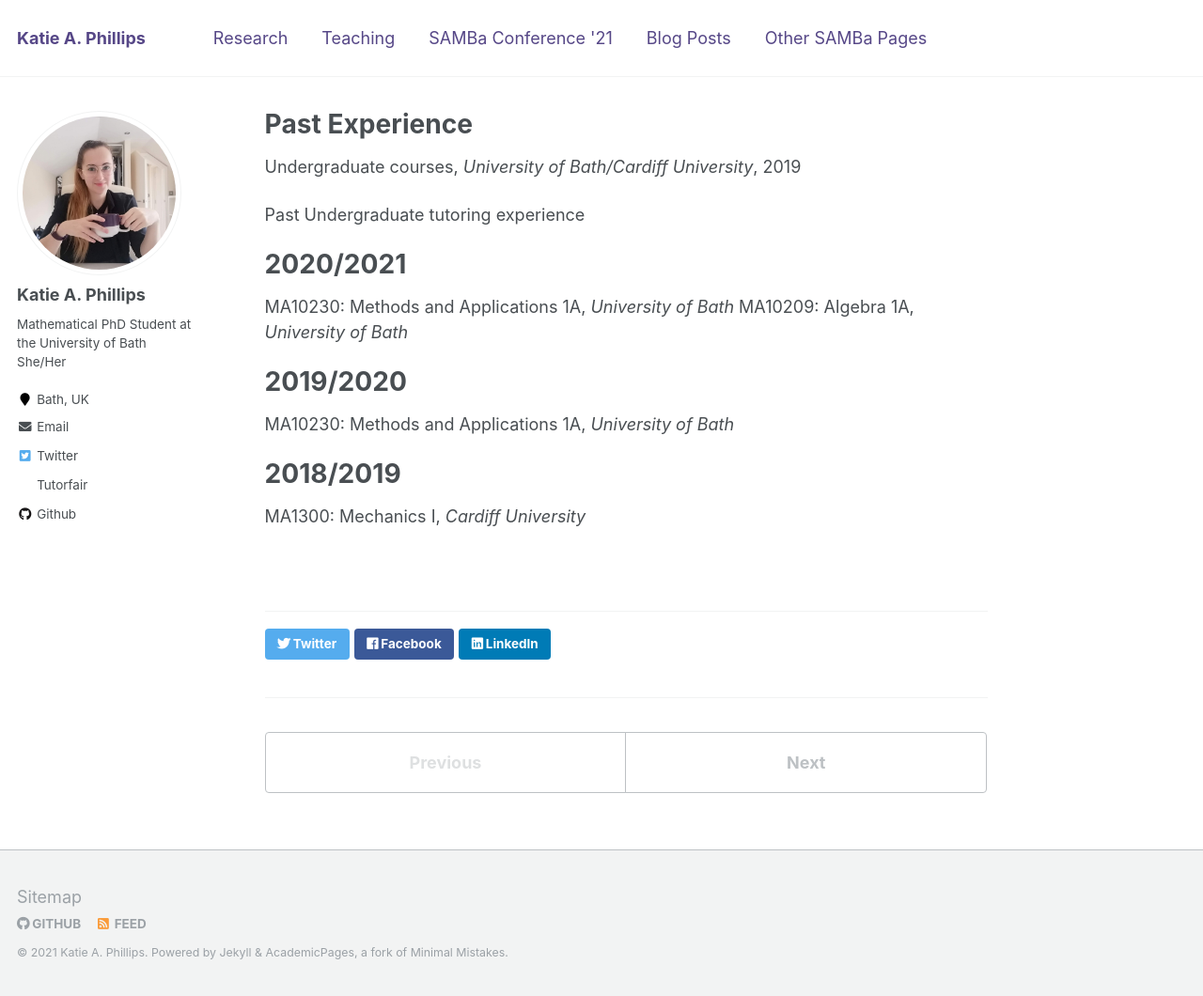
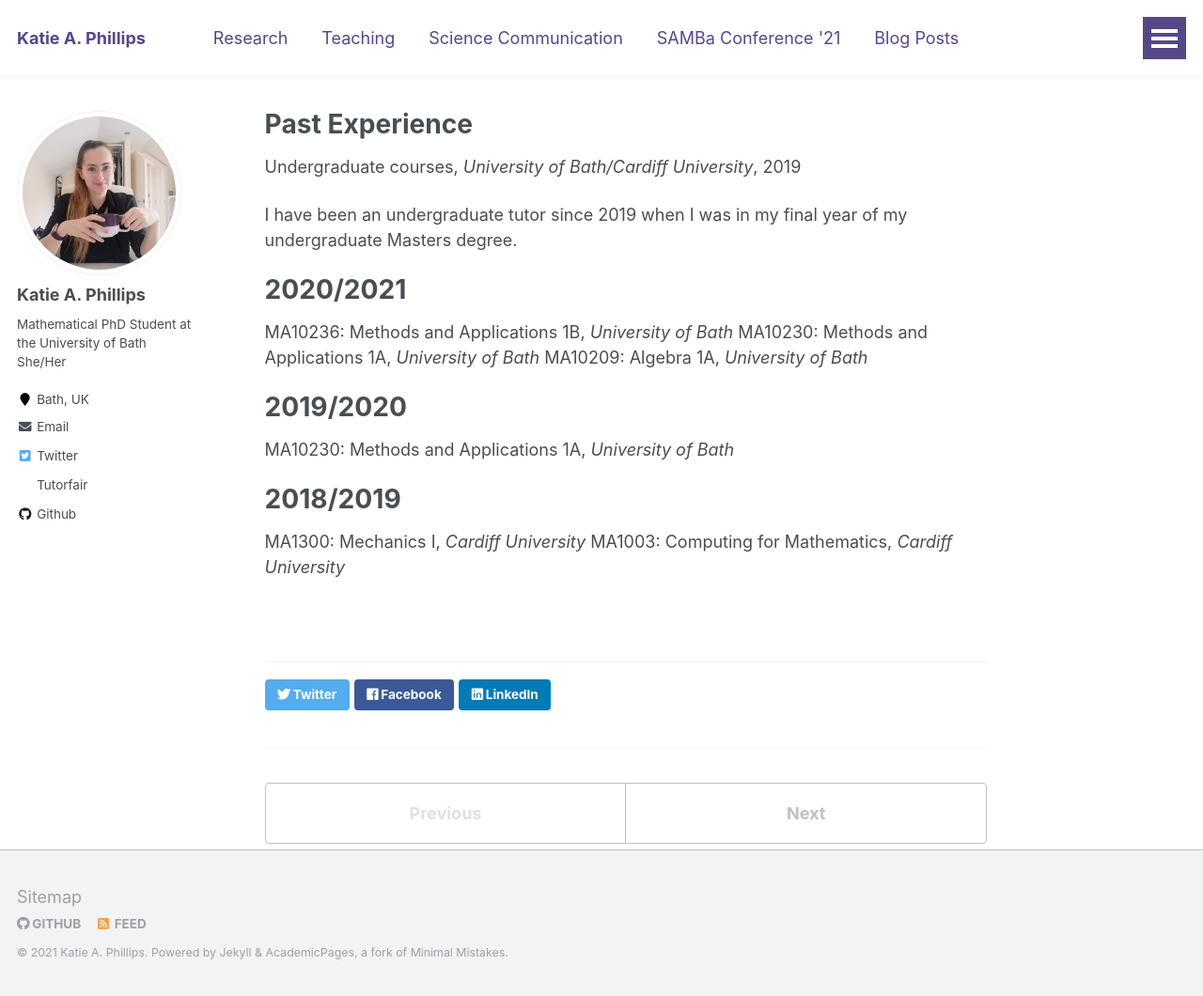
Before and after one commit to kap39/kap39.github.io, a Jekyll site: the page built from _teaching/past-experience.md, in a window 1280 px wide and 1060 px high. Shown: the whole window at 94% size. Built offline with Jekyll 4.4.1, drawn with Linux system fonts in a browser that asks for light colours.

```diff
--- a/_data/navigation.yml
+++ b/_data/navigation.yml
@@ -5,6 +5,9 @@ main:
 
   - title: "Teaching"
     url: /teaching/
+
+  - title: "Science Communication"
+    url: /SciComm/
 
   - title: "SAMBa Conference '21"
     url: /SAMBa-Conference/
--- a/_teaching/2019-teaching-past-experience.md
+++ b/_teaching/past-experience.md
@@ -8,11 +8,11 @@ date: 2019-01-01
 location: "Bath, UK"
 ---
 
-Past Undergraduate tutoring experience
+I have been an undergraduate tutor since 2019 when I was in my final year of my undergraduate Masters degree.
 
 2020/2021
 ======
-
+MA10236: Methods and Applications 1B, *University of Bath*
 MA10230: Methods and Applications 1A, *University of Bath*
 MA10209: Algebra 1A, *University of Bath*
 
@@ -25,3 +25,4 @@ MA10230: Methods and Applications 1A, *University of Bath*
 ======
 
 MA1300: Mechanics I, *Cardiff University*
+MA1003: Computing for Mathematics, *Cardiff University*
```
Also changed, not shown: _pages/SciComm.html (added, +12 -0 lines), _scicomm/Streaming.md (added, +28 -0 lines), _talks/2021-03-25-Circles-and-Primes-and-Squares-oh-My.md (+3 -1 lines), _drafts/2021-teaching-ma10236.md (renamed from _teaching/2021-teaching-ma10236.md), _teaching/private-tutoring.md (renamed from _teaching/2020-teaching-private-tutoring.md).
